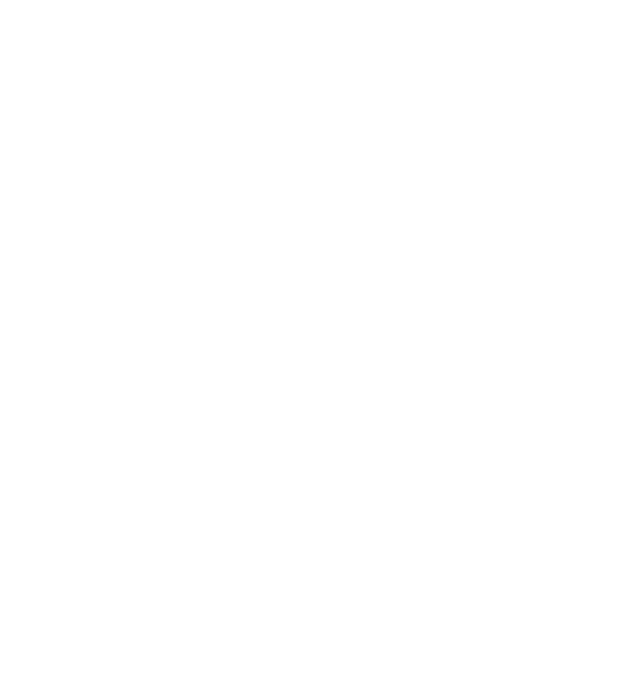
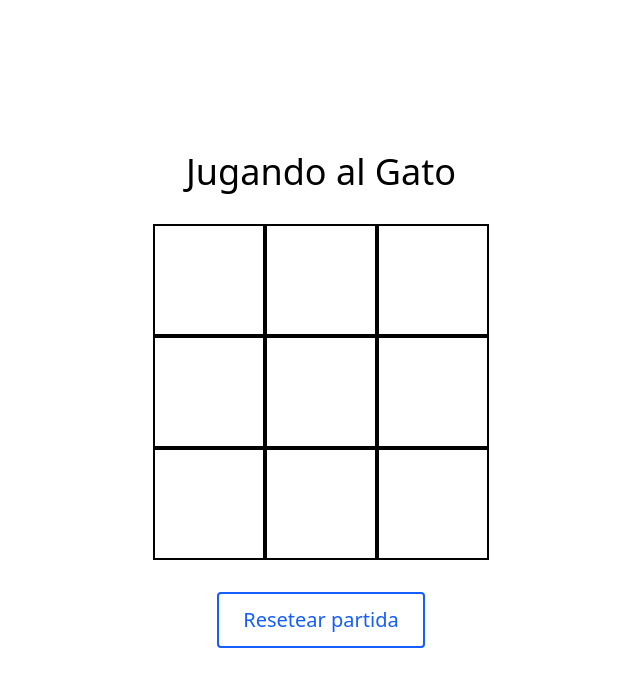
Before and after one commit to Dvid19/juego-gato-vue3, a Vue app: page /game-gato in a window 1280 px wide. Shown: the top 686 px of the page, without its empty margins (319-959 px from the left). Built offline with nearby package versions, Linux system fonts and the light colour scheme.

Commit message:
Cuarto commit

```diff
--- a/src/main.js
+++ b/src/main.js
@@ -3,6 +3,7 @@
 import App from './App.vue'
 import router from './router';
 
-const app = createApp(app);
+const app = createApp(App);
 
+app.use(router)
 app.mount('#app')
--- a/src/views/GameGato.vue
+++ b/src/views/GameGato.vue
@@ -1,9 +1,27 @@
 <template>
 
-    <div class="flex items-center justify-center">
-        <h1 class="text-4xl font-medium text-black">
-            Jugando al Gato
-        </h1>
+    <div class="flex items-center justify-center h-[100vh]">
+        <div class="flex flex-col items-center">
+            <h1 class="text-4xl font-medium text-black mb-8">
+                Jugando al Gato
+            </h1>
+
+            <div class="grid grid-cols-3 mb-8">
+                <button v-for="(casilla, index) in board" :key="index"
+                    @click="pullMove(index)"
+                    :class="['text-4xl font-medium border-2 border-black h-28 w-28 text-blue-600',
+                            colors[index] ] ">
+                     {{ casilla }}
+                </button>
+            </div>
+
+            <div class="flex">
+                <button @click="resetGame"
+                    class="text-xl border-2 border-blue-600 px-6 py-3 rounded text-blue-600 font-medium">
+                    Resetear partida
+                </button>
+            </div>
+        </div>
     </div>
 
 </template>
@@ -11,8 +29,59 @@
 <script setup>
 import { onMounted, ref } from 'vue';
 
+const board = ref(["", "", "", "", "", "", "", "", ""])
+const green = "text-green-600";
+const blue = "text-blue-600";
+const colors = ref(["", "", "", "", "", "", "", "", ""])
+const turn = ref("X")
+
 onMounted(() => {
-    console.log('Iniciemos la partida')
+    console.log('INICIO JUEGO')
 })
 
+function pullMove(index){
+    // Verificamos que la casilla no ste ocupada
+    if (board.value[index] !== ''){
+        alert('Casilla ocupada')
+        return
+    }
+
+    // Asignamos el valor a la casilla
+    board.value[index] = turn.value;
+
+    // Cambiamos el turno
+    turn.value = turn.value === "X" ? "O" : "X";
+
+    // Asginamos color
+    colors.value[index] = turn.value === "X" ? green : blue;
+
+    // Verificamos el ganador
+    const ganador = checkWinner(board.value)
+    if (ganador !== false) {
+        alert(`Gano ${ganador}`)
+    }
+}
+
+function resetGame(){
+    board.value = ["", "", "", "", "", "", "", "", ""]
+    colors.value = ["", "", "", "", "", "", "", "", ""]
+    turn.value = "X"
+}
+
+function checkWinner(b){
+    const winners = [
+        [0,1,2], [0,4,8], [0,3,6],
+        [1,4,7],
+        [2,4,5], [2,5,8],
+        [3,4,5], [6,7,8]
+    ]
+    for(let w of winners){
+        if (b[w[0]] !== '' && b[w[0]] === b[w[1]] && b[w[1]] === b[w[2]]) {
+            return b[w[0]];
+        }
+    }
+
+    return false;
+}
+
 </script>
```
